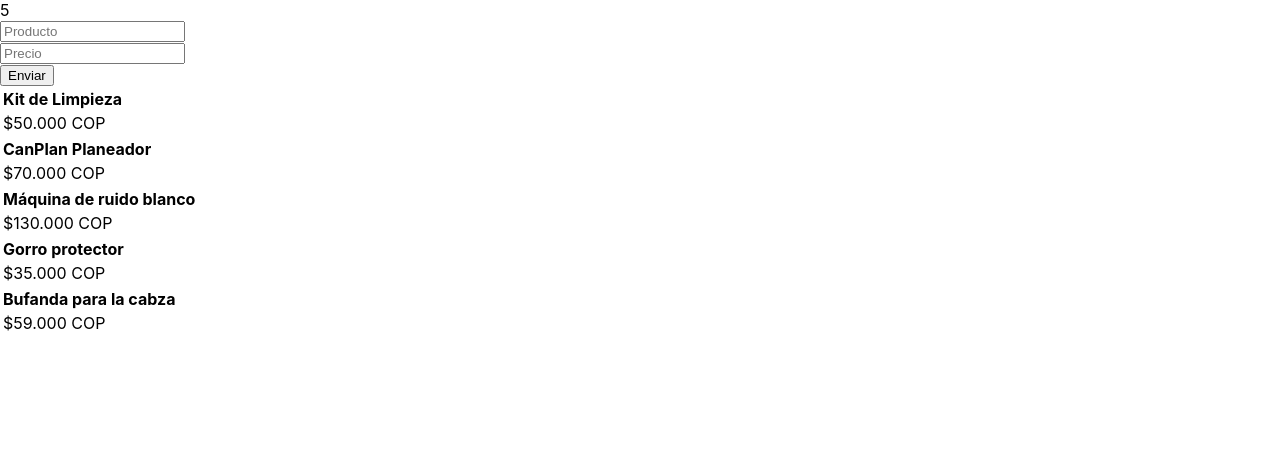
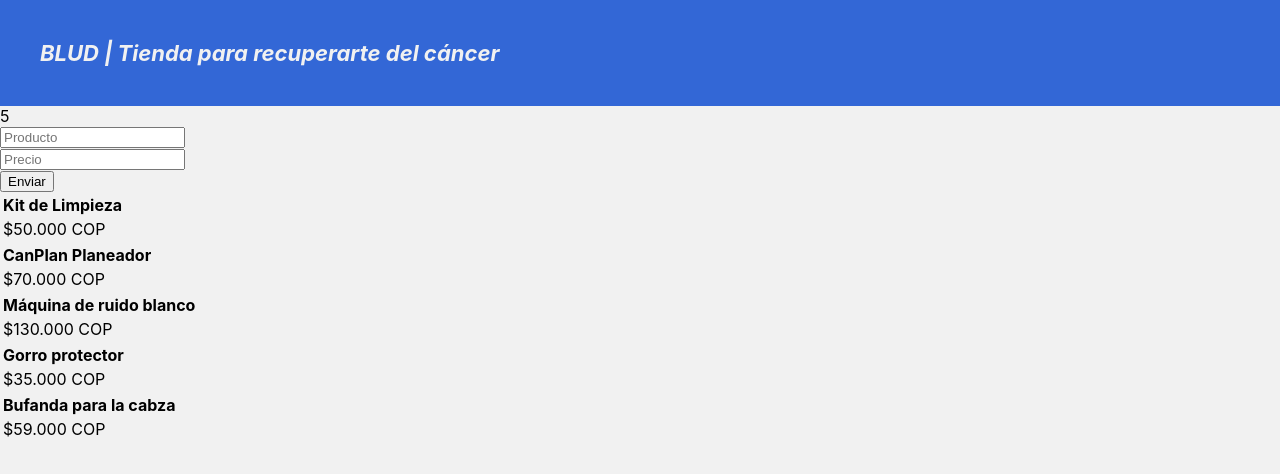
Before and after one commit to jdreyespaez/bictia-taller1-reactjs-eCommerce, a React (Create React App) app: page / in a window 1280 px wide. Shown: the top 474 px of the page. Built offline with nearby package versions, Linux system fonts and the light colour scheme.

Commit message:
Se agrega el estilo al header de la tienda

```diff
--- a/src/App.css
+++ b/src/App.css
@@ -1,32 +1,28 @@
-.App {
-  text-align: center;
+* {
+  margin: 0px;
+  box-sizing: border-box;
 }
-
-.App-logo {
-  animation: App-logo-spin infinite 20s linear;
-  height: 40vmin;
+html, body {
+  width: 100%;
+  height: 100%;
 }
-
-.App-header {
-  background-color: #282c34;
-  min-height: 100vh;
-  display: flex;
-  flex-direction: column;
-  align-items: center;
-  justify-content: center;
-  font-size: calc(10px + 2vmin);
-  color: white;
+body {
+  background: #f1f1f1;
 }
-
-.App-link {
-  color: #61dafb;
+#root {
+  width: 100%;
+  height: 100%;
 }
-
-@keyframes App-logo-spin {
-  from {
-    transform: rotate(0deg);
-  }
-  to {
-    transform: rotate(360deg);
-  }
+/* Contenedor de la App */
+.container {
+  padding-bottom: 80px;
 }
+/* El header */
+.header {
+  font-size: 22px;
+  font-weight: bold;
+  font-style: italic;
+  color: #f1f1f1;
+  background: #3367d6;
+  padding: 40px;
+}
--- a/src/App.js
+++ b/src/App.js
@@ -2,6 +2,7 @@ import React, {Component} from 'react'
 import {lista} from './lista.json'
 import Listado from './components/lista'
 import Formulario from './components/formulario'
+import './App.css'
 
 class App extends Component{
   constructor(){
@@ -30,6 +31,7 @@ render(){
 
   return(
     <div className="container">
+      <div className="header">BLUD | Tienda para recuperarte del cáncer</div>
       <div>
         <span className="contador">
           {this.state.lista.length}
```
